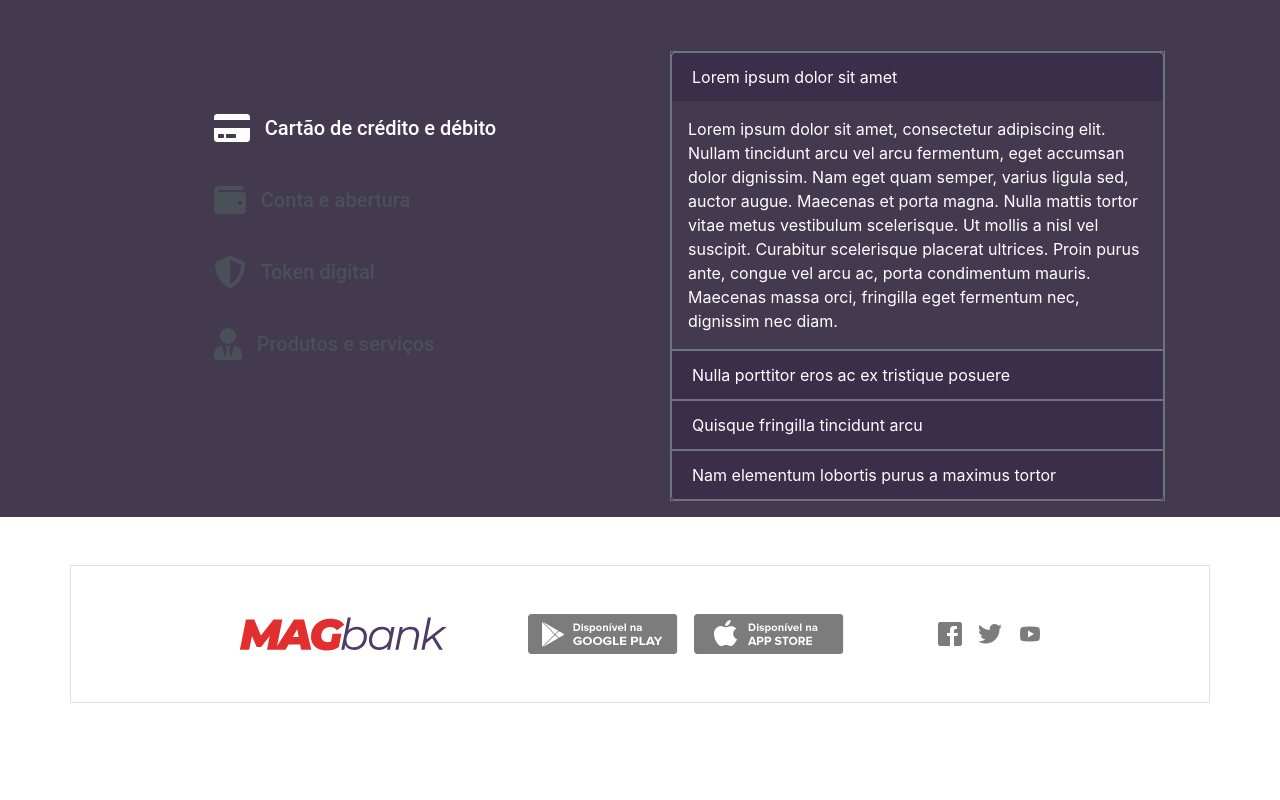
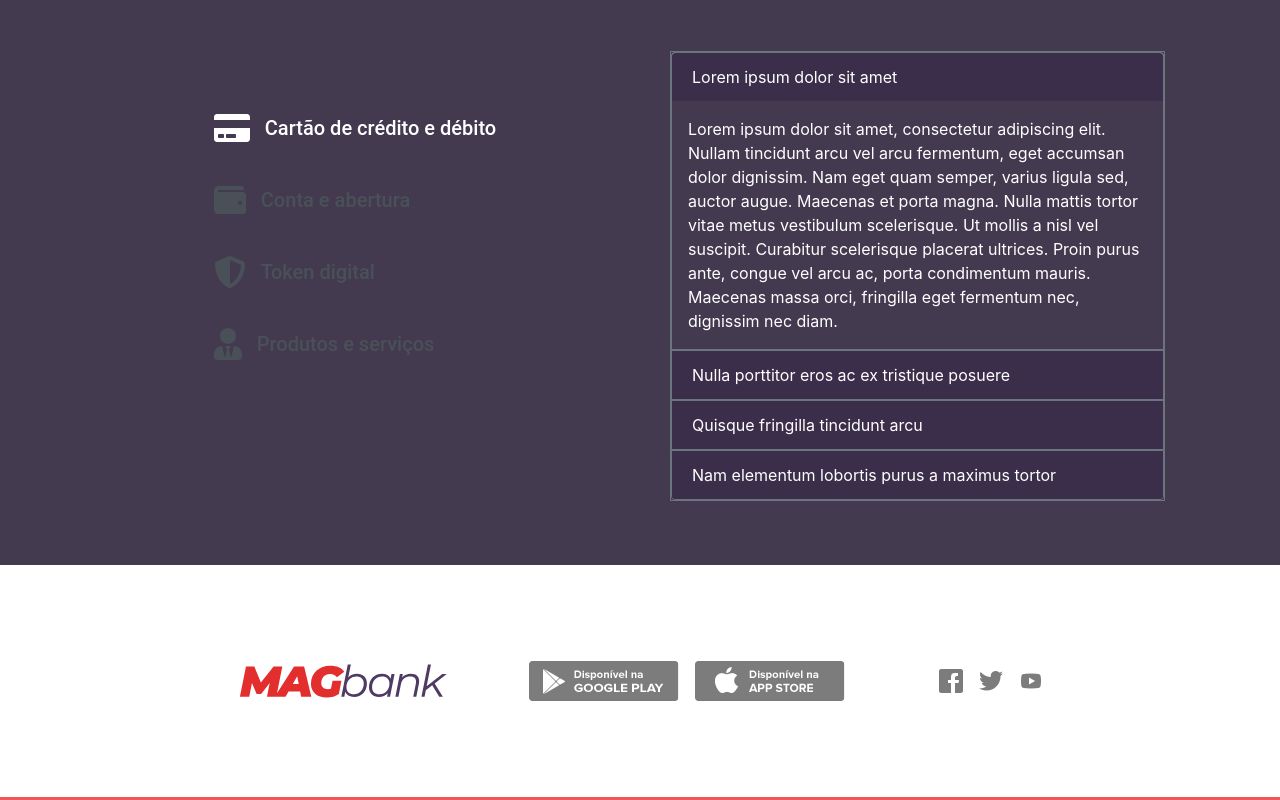
Before and after one commit to bricio123/Magbank__Project-class, a React (Create React App) app: page / in a window 1280 px wide. Shown: the part 2493-3293 px from the top of the page. Before the commit the page ends 3244 px from the top, so only its background shows below. Built offline with nearby package versions, Linux system fonts and the light colour scheme.

Commit message:
feature(ading more the part FAQ and finished)

```diff
--- a/src/components/FrequentDoubts.js
+++ b/src/components/FrequentDoubts.js
@@ -19,7 +19,7 @@ import "./FrequentDoubts.scss";
 import "./IconText";
 const Doubts = () => (
   <section className="p-3 text-white back-color">
-    <Container>
+    <Container className="pb-5">
       <Col>
         <Row className="d-flex flex-column align-items-center py-5 ">
           <h2 className="ti-color">Dúvidas frequentes</h2>
@@ -32,7 +32,7 @@ const Doubts = () => (
         >
           <Row lg="2">
             <Col className="d-flex flex-column align-items-center justify-content-center">
-              <ListGroup className="d-flex justify-content-center ">
+              <ListGroup className="d-flex justify-content-center">
                 <span className="list__icon-faq" sm={12}>
                   <ListGroup.Item
                     action
--- a/src/components/footer.js
+++ b/src/components/footer.js
@@ -6,33 +6,35 @@ import Apple from "../assets/app-store.svg";
 import facebook from "../assets/facebook.png";
 import twitter from "../assets/twitter.png";
 import youtube from "../assets/youtube.png";
-import './footer.scss';
-
+import "./footer.scss";
 
 import "./IconText";
 
 const Footer = () => (
-  <Container className='my-5 border ' >
-
-    <Row className="d-flex align-items-center" sm={12} xm={4}>
-      <Col className='d-flex justify-content-center align-items-center'>
+  <section className='bord'>
+  <Container className=" my-5">
+    <Row className="d-flex align-items-center justify-content-center "
+     xm={4}>
+      <Col className="d-flex justify-content-center align-items-center">
         <Image src={Mag} />
       </Col>
 
       <Row>
-        <Col  className="d-flex justify-content-center align-items-center my-5 "  lg={3} >
-          <Image src={Google} className='mx-3'/>
+        <Col
+          className="d-flex justify-content-center align-items-center my-5 "
+          lg={3}
+        >
+          <Image src={Google} className="mx-3"/>
           <Image src={Apple} />
         </Col>
-        <Col className="d-flex justify-content-center align-items-center mx-5 " >
-                <Image src={facebook}  className='mx-3'/>
-                <Image src={twitter} />
-                <Image src={youtube} className='mx-3'/>
-
-              </Col>
+        <Col className="d-flex justify-content-center align-items-center mx-5 ">
+          <Image src={facebook} className="mx-3" />
+          <Image src={twitter} />
+          <Image src={youtube} className="mx-3" />
+        </Col>
       </Row>
     </Row>
-
   </Container>
+  </section>
 );
 export default Footer;
--- a/src/components/footer.scss
+++ b/src/components/footer.scss
@@ -1,6 +1,5 @@
 @import '../variables';
 
-.border{
+.bord{
     border-bottom: 0.2rem solid $color-secondary;
-
 }
```
